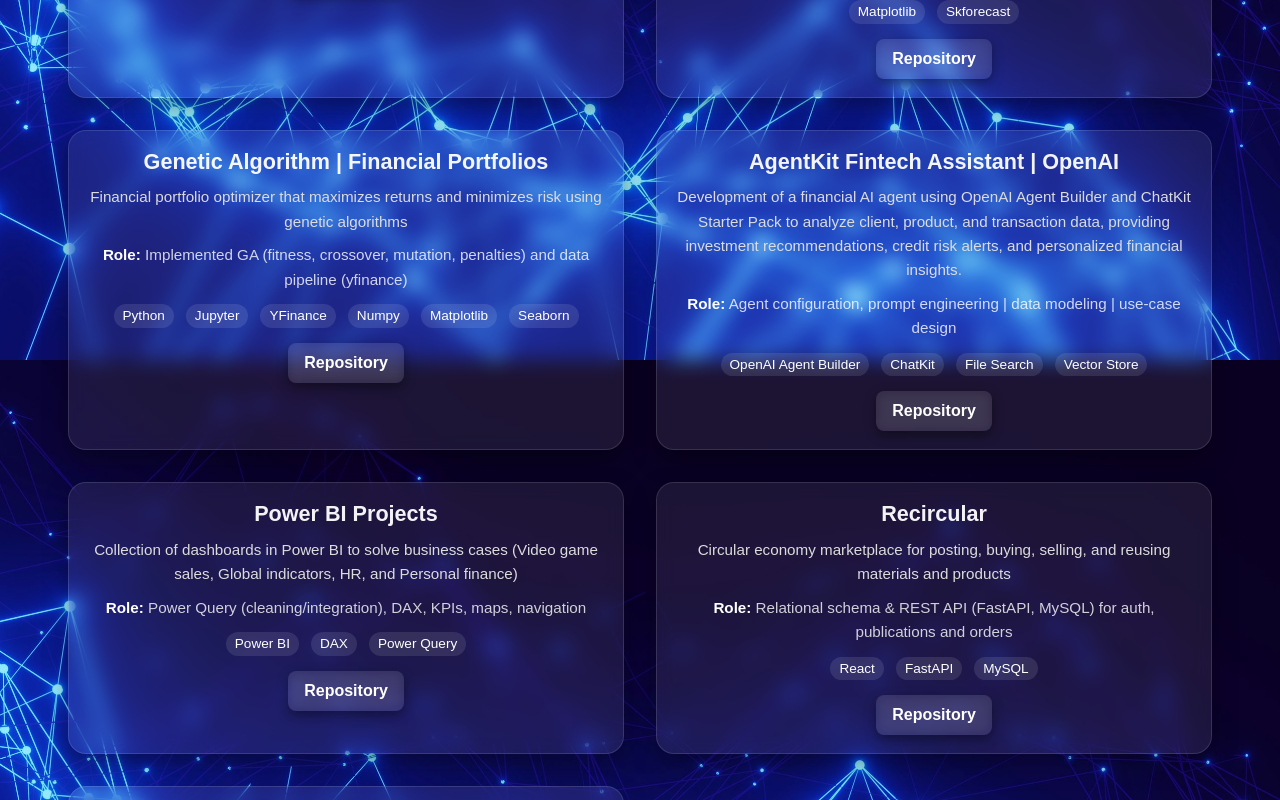
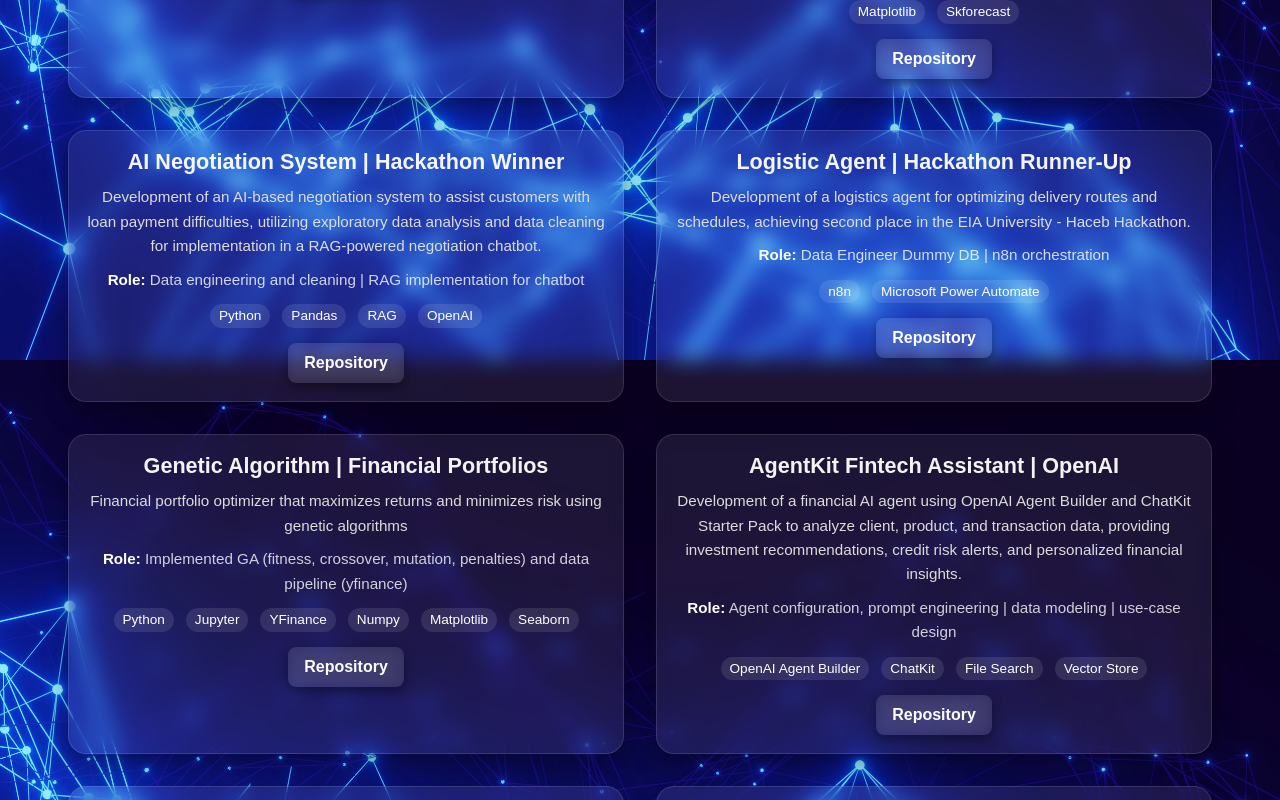
Before and after one commit to Tomaslopera/PersonalPortfolio, a React (Vite) app: page /projects in a window 1280 px wide. Shown: the part 2040-2840 px from the top of the page. Built offline with nearby package versions, Linux system fonts and the light colour scheme.

Commit message:
AI Projects

```diff
--- a/src/pages/Education.jsx
+++ b/src/pages/Education.jsx
@@ -78,12 +78,6 @@
       "I worked on the construction of a workflow that extracts, validates and highlights key information from technical data sheets based on images using OCR with AWS, image recognition with OpenCV and deployment with Streamlit. The solution was presented to the client Cadena SA, it includes a Scientific Documentation that supports the development of the project",
     ],
     repoLink: "https://github.com/Tomaslopera/Reto_Cadena"
-  },
-  {
-    title: "Sistecredito University Project | Generative AI",
-    organization: "EIA University - Sistecrédito",
-    dateRange: "09/2025 - 11/2025",
-    details: ["Through the subject Project 4, I am working on a project focused on Generative AI in a real production environment"],
   },
   {
     title: "Innovation Hackathon Participant",
--- a/src/pages/Projects.jsx
+++ b/src/pages/Projects.jsx
@@ -101,6 +101,24 @@
       category: "Data Science",
     },
     {
+      title: "AI Negotiation System | Hackathon Winner",
+      description:
+        "Development of an AI-based negotiation system to assist customers with loan payment difficulties, utilizing exploratory data analysis and data cleaning for implementation in a RAG-powered negotiation chatbot.",
+      role: "Data engineering and cleaning | RAG implementation for chatbot",
+      technologies: ["Python", "Pandas", "RAG", "OpenAI"],
+      repoLink: "https://github.com/Tomaslopera/Hackathon_Sistecredito",
+      category: "AI",
+    },
+    {
+      title: "Logistic Agent | Hackathon Runner-Up",
+      description:
+        "Development of a logistics agent for optimizing delivery routes and schedules, achieving second place in the EIA University - Haceb Hackathon.",
+      role: "Data Engineer Dummy DB | n8n orchestration ",
+      technologies: ["n8n", "Microsoft Power Automate"],
+      repoLink: "https://github.com/Tomaslopera/Hackathon_Haceb",
+      category: "AI",
+    },
+    {
       title: "Genetic Algorithm | Financial Portfolios",
       description:"Financial portfolio optimizer that maximizes returns and minimizes risk using genetic algorithms",
       role: "Implemented GA (fitness, crossover, mutation, penalties) and data pipeline (yfinance)",
```
